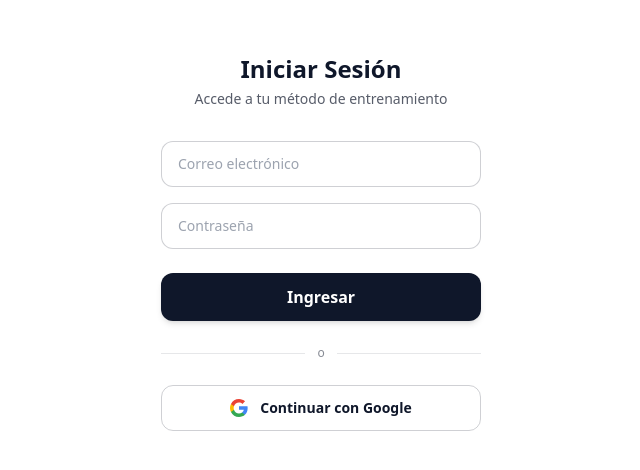
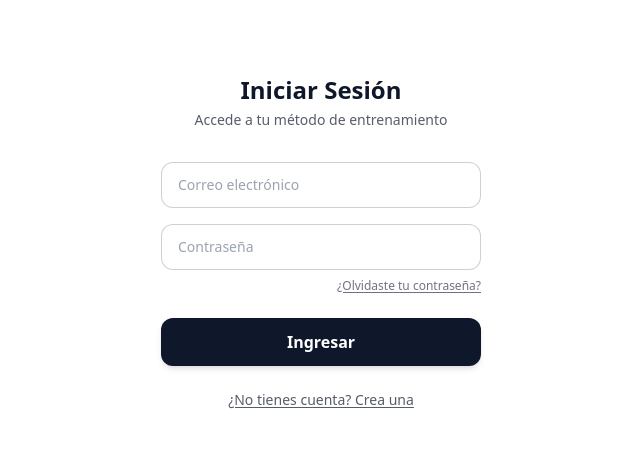
Before and after one commit to shaqt3/metodo-dari-pwa, a Next.js app: page /login in a window 1280 px wide. Shown: the part 158-628 px from the top of the page, without its empty margins (319-959 px from the left). Built offline with nearby package versions, Linux system fonts and the light colour scheme.

Commit message:
Update page.jsx

```diff
--- a/app/login/page.jsx
+++ b/app/login/page.jsx
@@ -7,20 +7,22 @@ import { supabase } from "@/lib/supabaseClient";
 
 export default function LoginPage() {
   const router = useRouter();
+  const [mode, setMode] = useState("login"); // "login" | "register" | "forgot"
   const [email, setEmail] = useState("");
   const [password, setPassword] = useState("");
   const [error, setError] = useState("");
+  const [info, setInfo] = useState("");
   const [loading, setLoading] = useState(false);
 
   const handleSubmit = async (e) => {
     e.preventDefault();
     setError("");
+    setInfo("");
     setLoading(true);
 
-    const { data, error: signInError } = await supabase.auth.signInWithPassword({
-      email,
-      password,
-    });
+    if (mode === "login") {
+      const { data, error: signInError } =
+        await supabase.auth.signInWithPassword({ email, password });
 
       setLoading(false);
 
@@ -32,19 +34,49 @@ export default function LoginPage() {
       if (data?.session) {
         router.push("/dashboard");
       }
-  };
+      return;
+    }
 
-  const handleGoogleLogin = async () => {
-    setError("");
-    const { error: oauthError } = await supabase.auth.signInWithOAuth({
-      provider: "google",
-      options: {
-        redirectTo: `${window.location.origin}/dashboard`,
-      },
+    if (mode === "register") {
+      const { data, error: signUpError } = await supabase.auth.signUp({
+        email,
+        password,
       });
 
-    if (oauthError) {
-      setError(oauthError.message);
+      setLoading(false);
+
+      if (signUpError) {
+        setError(signUpError.message);
+        return;
+      }
+
+      if (data?.session) {
+        router.push("/dashboard");
+        return;
+      }
+
+      // Si Supabase tiene activada la confirmación por email, no habrá
+      // sesión todavía: avisamos al usuario para que revise su correo.
+      setInfo("Cuenta creada. Revisa tu correo para confirmar el acceso.");
+      setMode("login");
+      return;
+    }
+
+    if (mode === "forgot") {
+      const { error: resetError } = await supabase.auth.resetPasswordForEmail(
+        email,
+        { redirectTo: `${window.location.origin}/reset-password` }
+      );
+
+      setLoading(false);
+
+      if (resetError) {
+        setError(resetError.message);
+        return;
+      }
+
+      setInfo("Te hemos enviado un correo con el enlace para cambiar tu contraseña.");
+      setMode("login");
     }
   };
 
@@ -57,10 +89,15 @@ export default function LoginPage() {
         className="w-full max-w-xs"
       >
         <h1 className="mb-1 text-center text-2xl font-extrabold text-[#0f172a]">
-          Iniciar Sesión
+          {mode === "login" && "Iniciar Sesión"}
+          {mode === "register" && "Crear cuenta"}
+          {mode === "forgot" && "Recuperar contraseña"}
         </h1>
         <p className="mb-8 text-center text-sm text-[#0f172a]/70">
-          Accede a tu método de entrenamiento
+          {mode === "login" && "Accede a tu método de entrenamiento"}
+          {mode === "register" && "Regístrate para empezar a entrenar"}
+          {mode === "forgot" &&
+            "Te enviaremos un enlace a tu correo para restablecerla"}
         </p>
 
         <form onSubmit={handleSubmit} className="flex flex-col gap-4">
@@ -73,17 +110,37 @@ export default function LoginPage() {
             className="w-full rounded-xl border border-[#0f172a]/20 px-4 py-3 text-sm text-[#0f172a] outline-none focus:border-[#38bdf8]"
           />
 
+          {mode !== "forgot" && (
             <input
               type="password"
               required
+              minLength={6}
               placeholder="Contraseña"
               value={password}
               onChange={(e) => setPassword(e.target.value)}
               className="w-full rounded-xl border border-[#0f172a]/20 px-4 py-3 text-sm text-[#0f172a] outline-none focus:border-[#38bdf8]"
             />
+          )}
+
+          {mode === "login" && (
+            <button
+              type="button"
+              onClick={() => {
+                setError("");
+                setInfo("");
+                setMode("forgot");
+              }}
+              className="-mt-2 text-right text-xs text-[#0f172a]/60 underline underline-offset-2"
+            >
+              ¿Olvidaste tu contraseña?
+            </button>
+          )}
 
           {error && (
             <p className="text-center text-sm text-red-500">{error}</p>
+          )}
+          {info && (
+            <p className="text-center text-sm text-[#0369a1]">{info}</p>
           )}
 
           <motion.button
@@ -92,42 +149,42 @@ export default function LoginPage() {
             disabled={loading}
             className="mt-2 w-full rounded-xl bg-[#0f172a] px-6 py-3 text-base font-semibold text-white shadow-md transition hover:opacity-90 disabled:opacity-50"
           >
-            {loading ? "Ingresando..." : "Ingresar"}
+            {loading && "Un momento..."}
+            {!loading && mode === "login" && "Ingresar"}
+            {!loading && mode === "register" && "Crear cuenta"}
+            {!loading && mode === "forgot" && "Enviar enlace"}
           </motion.button>
         </form>
 
-        <div className="my-6 flex items-center gap-3">
-          <div className="h-px flex-1 bg-[#0f172a]/10" />
-          <span className="text-xs text-[#0f172a]/50">o</span>
-          <div className="h-px flex-1 bg-[#0f172a]/10" />
-        </div>
+        {mode !== "forgot" && (
+          <button
+            type="button"
+            onClick={() => {
+              setError("");
+              setInfo("");
+              setMode(mode === "login" ? "register" : "login");
+            }}
+            className="mt-6 w-full text-center text-sm text-[#0f172a]/70 underline underline-offset-2"
+          >
+            {mode === "login"
+              ? "¿No tienes cuenta? Crea una"
+              : "¿Ya tienes cuenta? Inicia sesión"}
+          </button>
+        )}
 
-        <motion.button
-          whileTap={{ scale: 0.95 }}
+        {mode === "forgot" && (
+          <button
             type="button"
-          onClick={handleGoogleLogin}
-          className="flex w-full items-center justify-center gap-3 rounded-xl border border-[#0f172a]/20 px-6 py-3 text-sm font-semibold text-[#0f172a] transition hover:bg-[#0f172a]/5"
+            onClick={() => {
+              setError("");
+              setInfo("");
+              setMode("login");
+            }}
+            className="mt-6 w-full text-center text-sm text-[#0f172a]/70 underline underline-offset-2"
           >
-          <svg width="18" height="18" viewBox="0 0 18 18">
-            <path
-              fill="#4285F4"
-              d="M17.64 9.2c0-.64-.06-1.25-.16-1.84H9v3.48h4.84a4.14 4.14 0 0 1-1.8 2.72v2.26h2.9c1.7-1.57 2.7-3.88 2.7-6.62z"
-            />
-            <path
-              fill="#34A853"
-              d="M9 18c2.43 0 4.47-.8 5.96-2.18l-2.9-2.26c-.8.54-1.84.86-3.06.86-2.35 0-4.34-1.59-5.05-3.72H.98v2.33A8.997 8.997 0 0 0 9 18z"
-            />
-            <path
-              fill="#FBBC05"
-              d="M3.95 10.7A5.4 5.4 0 0 1 3.66 9c0-.59.1-1.17.29-1.7V4.97H.98A9 9 0 0 0 0 9c0 1.45.35 2.83.98 4.03l2.97-2.33z"
-            />
-            <path
-              fill="#EA4335"
-              d="M9 3.58c1.32 0 2.51.46 3.44 1.35l2.58-2.58C13.46.89 11.43 0 9 0A8.997 8.997 0 0 0 .98 4.97l2.97 2.33C4.66 5.17 6.65 3.58 9 3.58z"
-            />
-          </svg>
-          Continuar con Google
-        </motion.button>
+            Volver a iniciar sesión
+          </button>
+        )}
       </motion.div>
     </main>
   );
```
Lines whose indentation alone changed are shown as unchanged.
